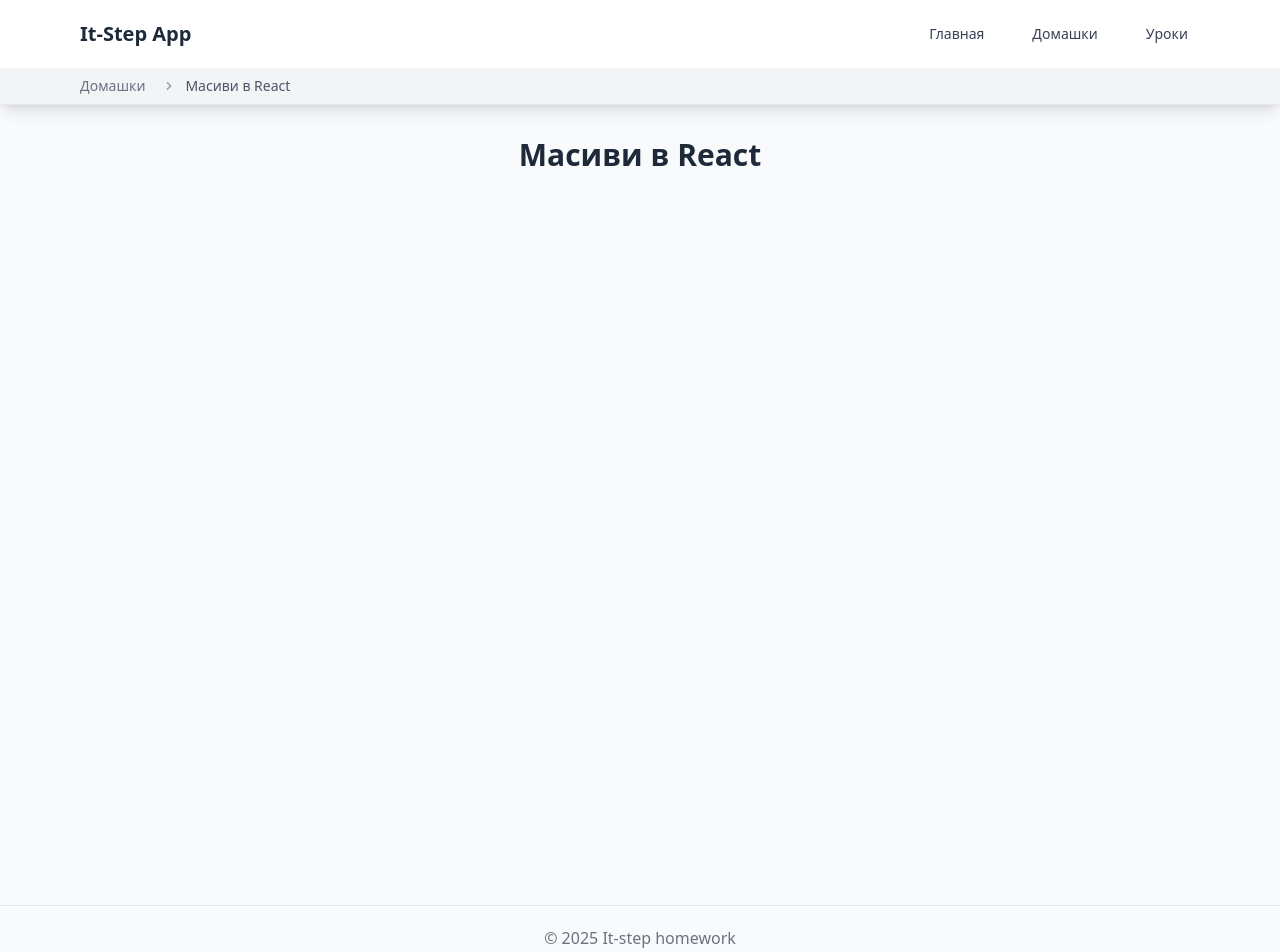
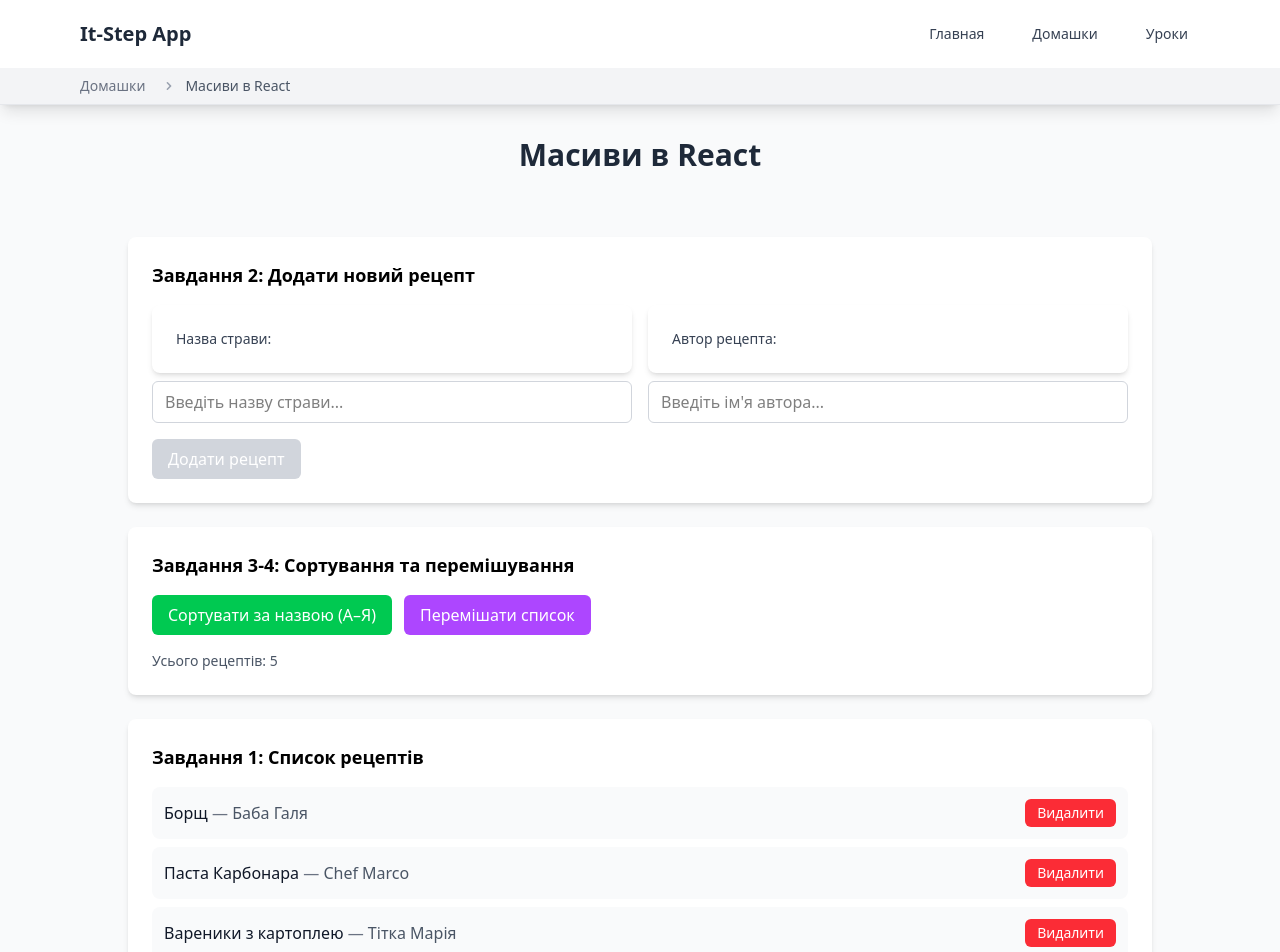
Before and after one commit to GGx321/It-step-homework, a React (Vite) app: page /homeworks/6 in a window 1280 px wide. Shown: the top 952 px of the page. Built offline with nearby package versions, Linux system fonts and the light colour scheme.

Commit message:
✨ Add Homework 6 component with RecipeManager; update routing and homeworks configuration

```diff
--- a/src/homeworks/6.tsx
+++ b/src/homeworks/6.tsx
@@ -1,9 +1,10 @@
 import HomeworkPage from '../components/HomeworkPage';
+import RecipeManager from './components/RecipeManager';
 
-export default function Homework5() {
+export default function Homework6() {
   return (
     <HomeworkPage>
-      <></>
+      <RecipeManager />
     </HomeworkPage>
   );
 }
--- /dev/null
+++ b/src/homeworks/components/RecipeManager.tsx
@@ -0,0 +1,181 @@
+import { useState } from 'react';
+import Block from '../../components/Block';
+
+interface Recipe {
+  id: number;
+  name: string;
+  author: string;
+}
+
+const INITIAL_RECIPES: Recipe[] = [
+  { id: 1, name: 'Борщ', author: 'Баба Галя' },
+  { id: 2, name: 'Паста Карбонара', author: 'Chef Marco' },
+  { id: 3, name: 'Вареники з картоплею', author: 'Тітка Марія' },
+  { id: 4, name: 'Піца Маргарита', author: 'Giuseppe' },
+  { id: 5, name: 'Голубці', author: 'Баба Параска' },
+];
+
+export default function RecipeManager() {
+  const [recipes, setRecipes] = useState<Recipe[]>(INITIAL_RECIPES);
+  const [newRecipeName, setNewRecipeName] = useState('');
+  const [newRecipeAuthor, setNewRecipeAuthor] = useState('');
+
+  // Удаление рецепта
+  const handleDeleteRecipe = (id: number) => {
+    setRecipes((prevRecipes) =>
+      prevRecipes.filter((recipe) => recipe.id !== id),
+    );
+  };
+
+  // Добавление нового рецепта
+  const handleAddRecipe = () => {
+    if (!newRecipeName.trim() || !newRecipeAuthor.trim()) {
+      alert('Будь ласка, заповніть всі поля');
+      return;
+    }
+
+    const newRecipe: Recipe = {
+      id: Date.now(), // Уникальный ID через timestamp
+      name: newRecipeName.trim(),
+      author: newRecipeAuthor.trim(),
+    };
+
+    setRecipes((prevRecipes) => [...prevRecipes, newRecipe]);
+    setNewRecipeName('');
+    setNewRecipeAuthor('');
+  };
+
+  // Сортировка по названию
+  const handleSortByName = () => {
+    setRecipes((prevRecipes) =>
+      [...prevRecipes].sort((a, b) => a.name.localeCompare(b.name)),
+    );
+  };
+
+  // Перемешивание списка
+  const handleShuffleRecipes = () => {
+    setRecipes((prevRecipes) =>
+      [...prevRecipes].sort(() => Math.random() - 0.5),
+    );
+  };
+
+  return (
+    <div className="space-y-6">
+      {/* Форма добавления рецепта */}
+      <Block>
+        <h3 className="mb-4 text-lg font-semibold">
+          Завдання 2: Додати новий рецепт
+        </h3>
+
+        <div className="mb-4 grid gap-4 md:grid-cols-2">
+          <div>
+            <label
+              htmlFor="recipe-name"
+              className="mb-2 block text-sm font-medium text-gray-700"
+            >
+              Назва страви:
+            </label>
+            <input
+              id="recipe-name"
+              type="text"
+              value={newRecipeName}
+              onChange={(e) => setNewRecipeName(e.target.value)}
+              placeholder="Введіть назву страви..."
+              className="w-full rounded-md border border-gray-300 px-3 py-2 focus:border-transparent focus:ring-2 focus:ring-blue-500 focus:outline-none"
+            />
+          </div>
+
+          <div>
+            <label
+              htmlFor="recipe-author"
+              className="mb-2 block text-sm font-medium text-gray-700"
+            >
+              Автор рецепта:
+            </label>
+            <input
+              id="recipe-author"
+              type="text"
+              value={newRecipeAuthor}
+              onChange={(e) => setNewRecipeAuthor(e.target.value)}
+              placeholder="Введіть ім'я автора..."
+              className="w-full rounded-md border border-gray-300 px-3 py-2 focus:border-transparent focus:ring-2 focus:ring-blue-500 focus:outline-none"
+            />
+          </div>
+        </div>
+
+        <button
+          onClick={handleAddRecipe}
+          disabled={!newRecipeName.trim() || !newRecipeAuthor.trim()}
+          className="rounded-md bg-blue-500 px-4 py-2 text-white transition-colors hover:bg-blue-600 disabled:cursor-not-allowed disabled:bg-gray-300"
+        >
+          Додати рецепт
+        </button>
+      </Block>
+
+      {/* Управление списком */}
+      <Block>
+        <h3 className="mb-4 text-lg font-semibold">
+          Завдання 3-4: Сортування та перемішування
+        </h3>
+
+        <div className="mb-4 flex flex-wrap gap-3">
+          <button
+            onClick={handleSortByName}
+            className="rounded-md bg-green-500 px-4 py-2 text-white transition-colors hover:bg-green-600"
+          >
+            Сортувати за назвою (A–Я)
+          </button>
+
+          <button
+            onClick={handleShuffleRecipes}
+            className="rounded-md bg-purple-500 px-4 py-2 text-white transition-colors hover:bg-purple-600"
+          >
+            Перемішати список
+          </button>
+        </div>
+
+        <div className="text-sm text-gray-600">
+          Усього рецептів: {recipes.length}
+        </div>
+      </Block>
+
+      {/* Список рецептов */}
+      <Block>
+        <h3 className="mb-4 text-lg font-semibold">
+          Завдання 1: Список рецептів
+        </h3>
+
+        {recipes.length === 0 ? (
+          <div className="rounded-lg bg-gray-50 py-8 text-center text-gray-500">
+            <div className="mb-2 text-lg font-medium">🍳 Немає рецептів</div>
+            <p>Додайте свій перший рецепт вище!</p>
+          </div>
+        ) : (
+          <ul className="space-y-2">
+            {recipes.map((recipe) => (
+              <li
+                key={recipe.id} // Стабильный key через ID
+                className="flex items-center justify-between rounded-lg bg-gray-50 p-3 transition-colors hover:bg-gray-100"
+              >
+                <div className="flex-1">
+                  <span className="font-medium text-gray-900">
+                    {recipe.name}
+                  </span>
+                  <span className="text-gray-500"> — </span>
+                  <span className="text-gray-600">{recipe.author}</span>
+                </div>
+
+                <button
+                  onClick={() => handleDeleteRecipe(recipe.id)}
+                  className="ml-4 rounded-md bg-red-500 px-3 py-1 text-sm text-white transition-colors hover:bg-red-600"
+                >
+                  Видалити
+                </button>
+              </li>
+            ))}
+          </ul>
+        )}
+      </Block>
+    </div>
+  );
+}
```
